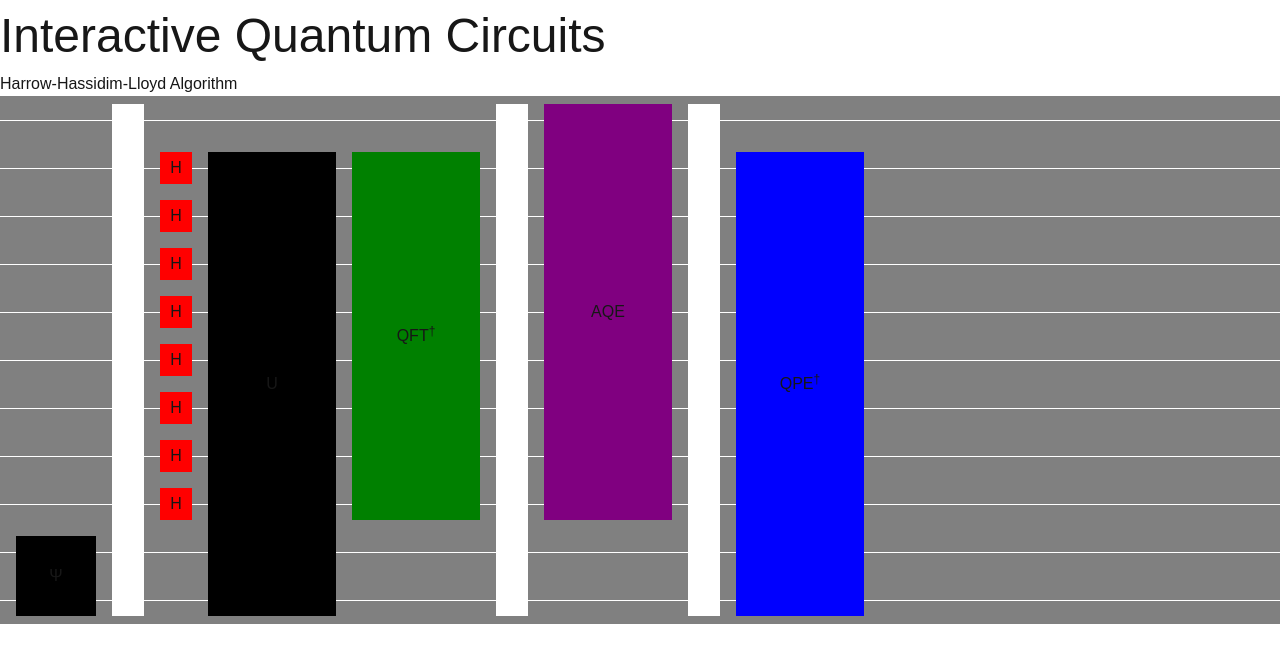
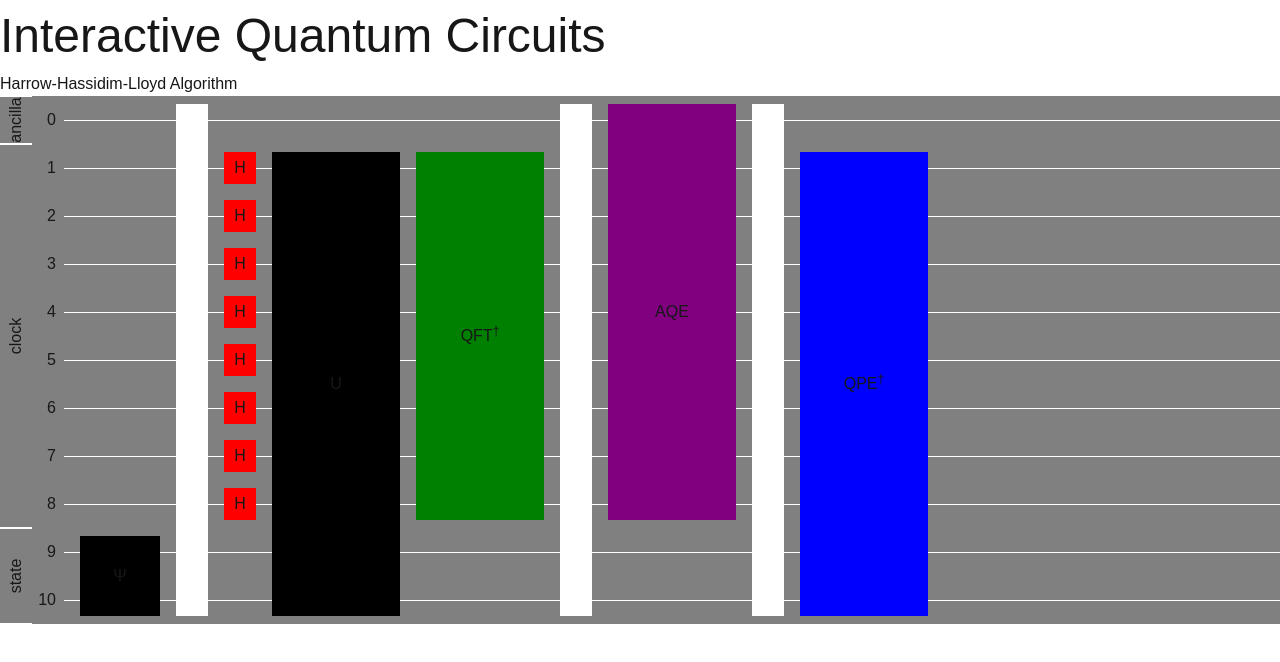
Before and after one commit to Monash-Emerging-Tech/quantum-computing-edu, a Next.js app in the folder quantum-computing-edu-next/: page / in a window 1280 px wide. Shown: the top 662 px of the page. Built offline with nearby package versions, Linux system fonts and the light colour scheme.

Commit message:
Add register and qubit labels
Aligning rotated text with CSS is kinda hard

```diff
--- a/quantum-computing-edu-next/app/components/circuit.module.css
+++ b/quantum-computing-edu-next/app/components/circuit.module.css
@@ -1,8 +1,15 @@
 /*@import "tailwindcss";*/
 
+/* Container element around the entire interactive circuit */
 .circuit-container {
   background: grey;
 
+  position: relative;
+
+  overflow-x: scroll;
+
+  --register-label-container-width: 4em;
+  --register-label-width: 2em;
   --qubit-line-margin: 1.5em;
   --gate-size: 2em;
   --gate-h-margin: 1em;
@@ -12,8 +19,73 @@
   font-size: 2rem;
 }
 
+/* Contains the vertical bar to the left of the circuit that labels the registers and qubits */
+.circuit-qubit-label-container {
+  width: var(--register-label-container-width);
+
+  position: absolute;
+  top: 0;
+  left: 0;
+}
+
+/* Group a set of qubit labels together */
+.circuit-register {
+  position: relative;
+}
+
+/* Container around the register text to align the text element(s) */
+.circuit-register-text-container {
+  position: absolute;
+  left: 0;
+  top: 0;
+
+  width: var(--register-label-width);
+  height: 100%;
+
+  border-top: 1px solid white;
+  border-bottom: 1px solid white;
+
+  display: flex;
+  align-items: center;
+}
+
+/* Sub-container to be aligned */
+.circuit-register-text-align-container {
+  position: relative;
+  margin: auto;
+}
+
+/* Rotated element containing the register label text */
+.circuit-register-text {
+  transform: rotate(-90deg);
+  position: relative;
+
+  /*text-align: center;*/
+  width: 0;
+
+  display: flex;
+  justify-content: center;
+  align-items: center;
+  overflow: visible;
+
+  margin: auto;
+}
+
+/* Single qubit label */
+.circuit-qubit-label {
+  height: calc(var(--qubit-line-margin) * 2);
+  margin-left: var(--register-label-width);
+  text-align: right;
+  overflow: visible;
+  padding-right: 0.5em;
+  line-height: calc(var(--qubit-line-margin) * 2);
+}
+
+/* Element containing the qubit lines and gate elements */
 .circuit-grid {
   position: relative;
+
+  margin-left: var(--register-label-container-width);
 
   display: flex;
   flex-direction: column;
--- a/quantum-computing-edu-next/app/components/circuit.tsx
+++ b/quantum-computing-edu-next/app/components/circuit.tsx
@@ -338,9 +338,6 @@ const Circuit = () => {
   });
 
   return <div id="circuit-container" className={styles["circuit-container"]}>
-    <div id="circuit-qubit-label-container" className={styles["circuit-qubit-label-container"]}>
-
-    </div>
     <div id="circuit-grid" className={styles["circuit-grid"]}>
       {
         data.registers.map(
@@ -360,6 +357,52 @@ const Circuit = () => {
         )
       }
     </div>
+    <div id="circuit-qubit-label-container" className={styles["circuit-qubit-label-container"]}>
+      {
+        data.registers.map(
+          ({name, qubits, desc}, i) => <RegisterLabel
+            key={i}
+            name={name}
+            qubits={qubits}
+            desc={desc}
+            qubitPositions={qubitPositions}
+          />
+        )
+      }
+    </div>
+  </div>
+}
+
+/**
+ * Create a register label to name the qubits
+ * @param name Name of the register
+ * @param qubits List of Qubit IDs
+ * @param desc Description of the register
+ * @param qubitPositions Vertical qubit arrangement
+ * @returns JSX element
+ */
+const RegisterLabel = ({
+  name,
+  qubits,
+  desc,
+  qubitPositions
+}: {
+  name: string,
+  qubits: Array<number>,
+  desc: string,
+  qubitPositions: Array<number>
+}) => {
+  return <div className={styles["circuit-register"]} title={name+" register"}>
+    <div className={styles["circuit-register-text-container"]}>
+      <div className={styles["circuit-register-text-align-container"]}>
+        <div className={styles["circuit-register-text"]}>{name}</div>
+      </div>
+    </div>
+    {
+      qubits.map(
+        (q, i) => <div className={styles["circuit-qubit-label"]} key={i}>{q}</div>
+      )
+    }
   </div>
 }
 
@@ -371,17 +414,14 @@ const Circuit = () => {
  * @returns JSX element
  */
 const QubitLine = ({name, qubit, desc}: {name: string, qubit: number, desc: string}) => {
-  return <div className={styles["circuit-qubit-line"]} title={name}>
-    {/*<div className={styles["circuit-gate"]}>H</div>*/}
-  </div>
+  return <div className={styles["circuit-qubit-line"]} title={name}></div>
 }
 
 /**
  * Create quantum gate
- * @param type Which type of gate it is
- * @param qubits The qubits that the gate applies to
- * @param controls Control qubits
- * @param anticontrols Anti-control qubits
+ * @param gate All gate information
+ * @param qubitPositions Vertical qubit arrangement
+ * @param timePosition Current horizontal position in the circuit
  * @returns JSX element
  */
 const GateComponent = ({
```
